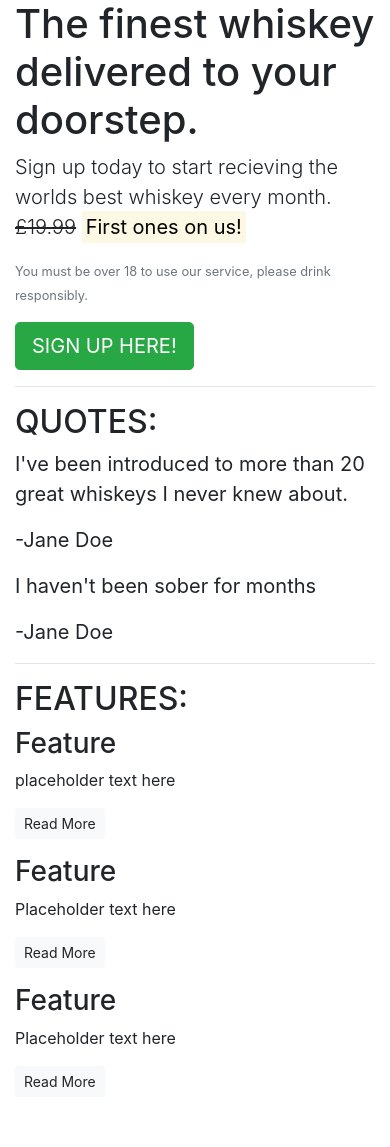
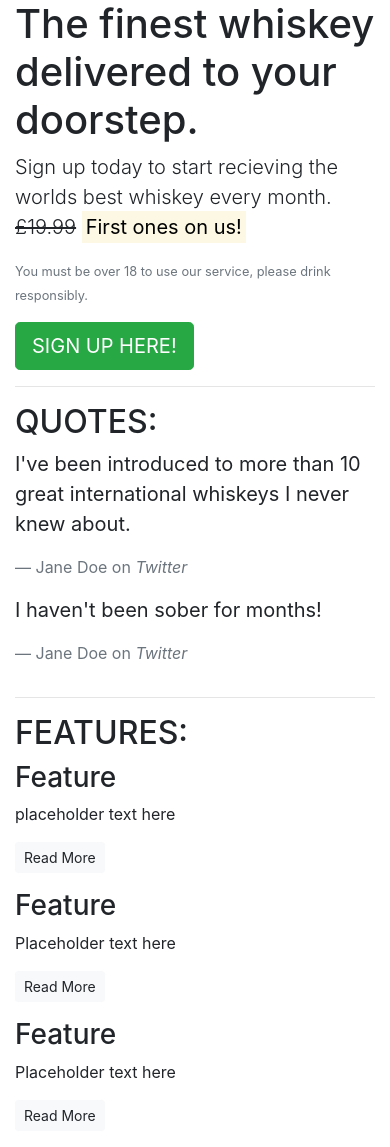
Before and after one commit to SamHulme1/Introduction-to-bootstrap, a plain HTML site: page index.html in a window 390 px wide. Before the commit the page ends 1113 px from the top, so only its background shows below. Drawn offline with nearby package versions, Linux system fonts and the light colour scheme.

Commit message:
added responsive columns to design

```diff
--- a/index.html
+++ b/index.html
@@ -10,47 +10,72 @@
 <body>
     <article class="container">
     <!--Call out-->
+    <div class="row">
+        <div class="col-12">
             <section class="callout">
                 <h1>The finest whiskey delivered to your doorstep.</h1>
                 <p class="lead">Sign up today to start recieving the worlds best whiskey every month.<s> £19.99</s> <strong><mark>First ones on us!</mark></strong></p>
                 <p class="text-muted"><small>You must be over 18 to use our service, please drink responsibly. </small></p>
                 <button class="text-uppercase btn btn-success btn-lg">Sign up here!</button>
             </section>
+        </div>
+    </div>
         <!--/Call out-->
         <hr>
         <!--Quotes-->
-        <section class="blockquote">
-            <blockquote>
+        <section class="quotes">
+            <div class="row">
+                <div class="col-12">
                     <h2 class="text-uppercase">Quotes:</h2>
-                <p> I've been introduced to more than 20 great whiskeys I never knew about.</p>
-                <p>-Jane Doe</p>
+                </div>
+            </div>
+            <div class="row">
+                <div class="col-12 col-md-6">
+                    <blockquote class="blockquote">
+                        <p>I've been introduced to more than 10 great international whiskeys I never knew about.</p>
+                        <footer class="blockquote-footer">Jane Doe on <cite title="Twitter">Twitter</cite></footer>
                     </blockquote>
+                </div>
+                <div class="col-12 col-md-6">
                     <blockquote class="blockquote">
-                <p>I haven't been sober for months</p>
-                <p>-Jane Doe</p>
+                        <p>I haven't been sober for months!</p>
+                        <footer class="blockquote-footer">Jane Doe on <cite title="Twitter">Twitter</cite></footer>
                     </blockquote>
+                </div>
+            </div>
         </section>
         <!--/Quotes-->
         <hr>
         <!--Features-->
         <section class="features">
+        <div class="row">
+            <div class="col-12">
             <h2 class="text-uppercase">Features:</h2>
+            </div>
+        </div>
+        <div class="row">
+            <div class="col-12">
             <div class="feature">
                 <h3>Feature</h3>
                 <p>placeholder text here</p>
                 <p><a class="btn btn-sm btn-light" href="">Read More</a></p>
             </div>
+            </div>
+            <div class="col-12">
             <div class="features">
                 <h3>Feature</h3>
                 <p>Placeholder text here</p>
                 <p><a class="btn btn-sm btn-light" href="">Read More</a></p>
             </div>
+            </div>
+            <div class="col-12">
             <div class="features">
                 <h3>Feature</h3>
                 <p>Placeholder text here</p>
                 <p><a class="btn btn-sm btn-light" href="">Read More</a></p>
             </div>
-
+            </div>
+        </div>
         </section>
         <!--/Features-->
     </article>
```
Lines whose indentation alone changed are shown as unchanged.
